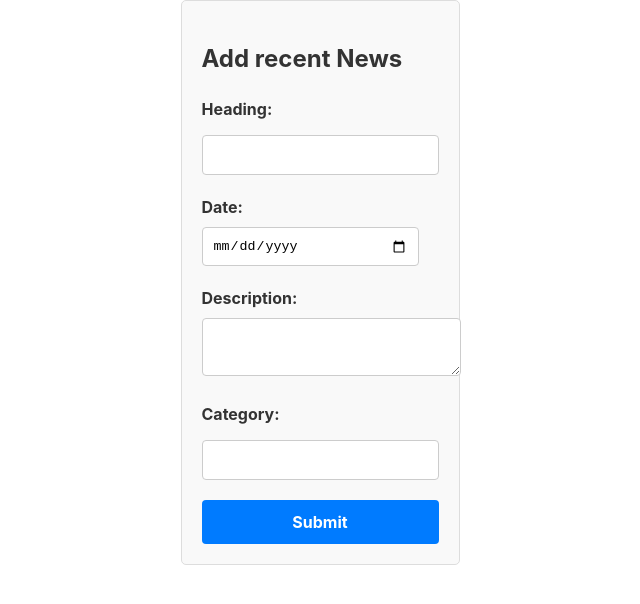
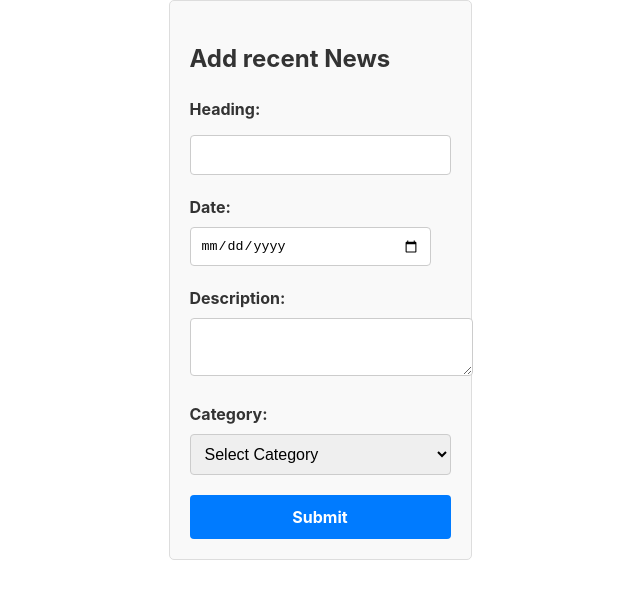
Before and after one commit to kaseracodes/chembizr-admin, a React (Vite) app: page /writenews in a window 1280 px wide. Shown: the top 604 px of the page, without its empty margins (320-960 px from the left). Built offline with nearby package versions, Linux system fonts and the light colour scheme; no server answers.

Commit message:
[fix]: added options in categories

```diff
--- a/src/pages/NewsWritePage.jsx
+++ b/src/pages/NewsWritePage.jsx
@@ -90,14 +90,28 @@ const NewsWritePage = () => {
                 </div>
                 <div className="form-group">
                     <label htmlFor="category">Category:</label>
-                    <input
-                        type="text"
+                    <select
                         id="category"
                         name="category"
                         value={formData.category}
                         onChange={handleInputChange}
                         required
-                    />
+                    >
+                        <option value="">Select Category</option>
+                        <option value="Adhesives and Sealants">Adhesives and Sealants</option>
+                        <option value="Animal Feed and Nutrition">Animal Feed and Nutrition</option>
+                        <option value="Composites">Composites</option>
+                        <option value="Construction">Construction</option>
+                        <option value="Energy And Resources">Energy And Resources</option>
+                        <option value="Food and Nutrition">Food and Nutrition</option>
+                        <option value="Microbials">Microbials</option>
+                        <option value="Oil and Gas">Oil and Gas</option>
+                        <option value="Paints & Coating">Paints & Coating</option>
+                        <option value="Personal Care">Personal Care</option>
+                        <option value="Petrochemicals & Downstream">Petrochemicals & Downstream</option>
+                        <option value="Polymers">Polymers</option>
+                        <option value="Surfactants">Surfactants</option>
+                    </select>
                 </div>
                 <button type="submit">Submit</button>
                 {isformsubmitted && (
```
